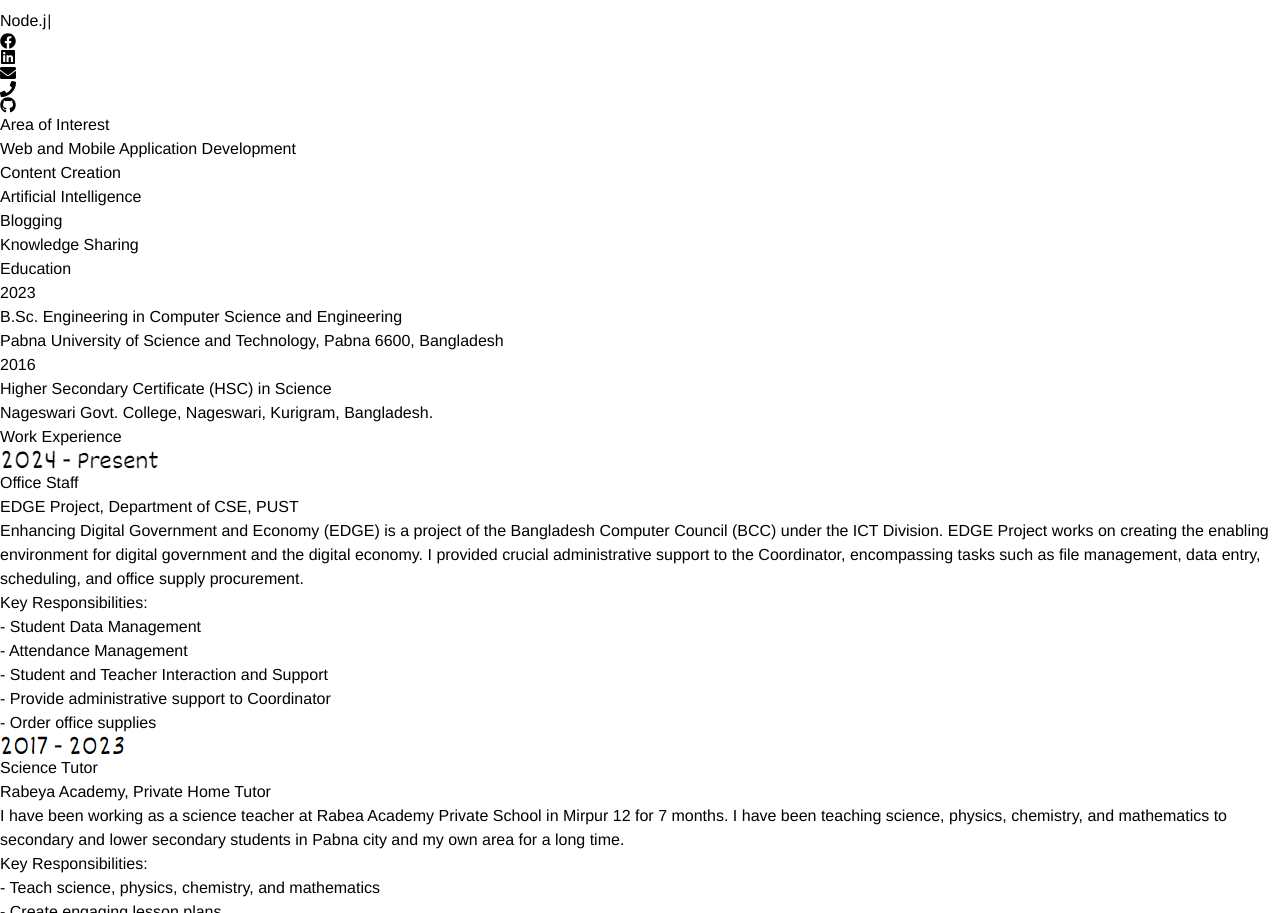
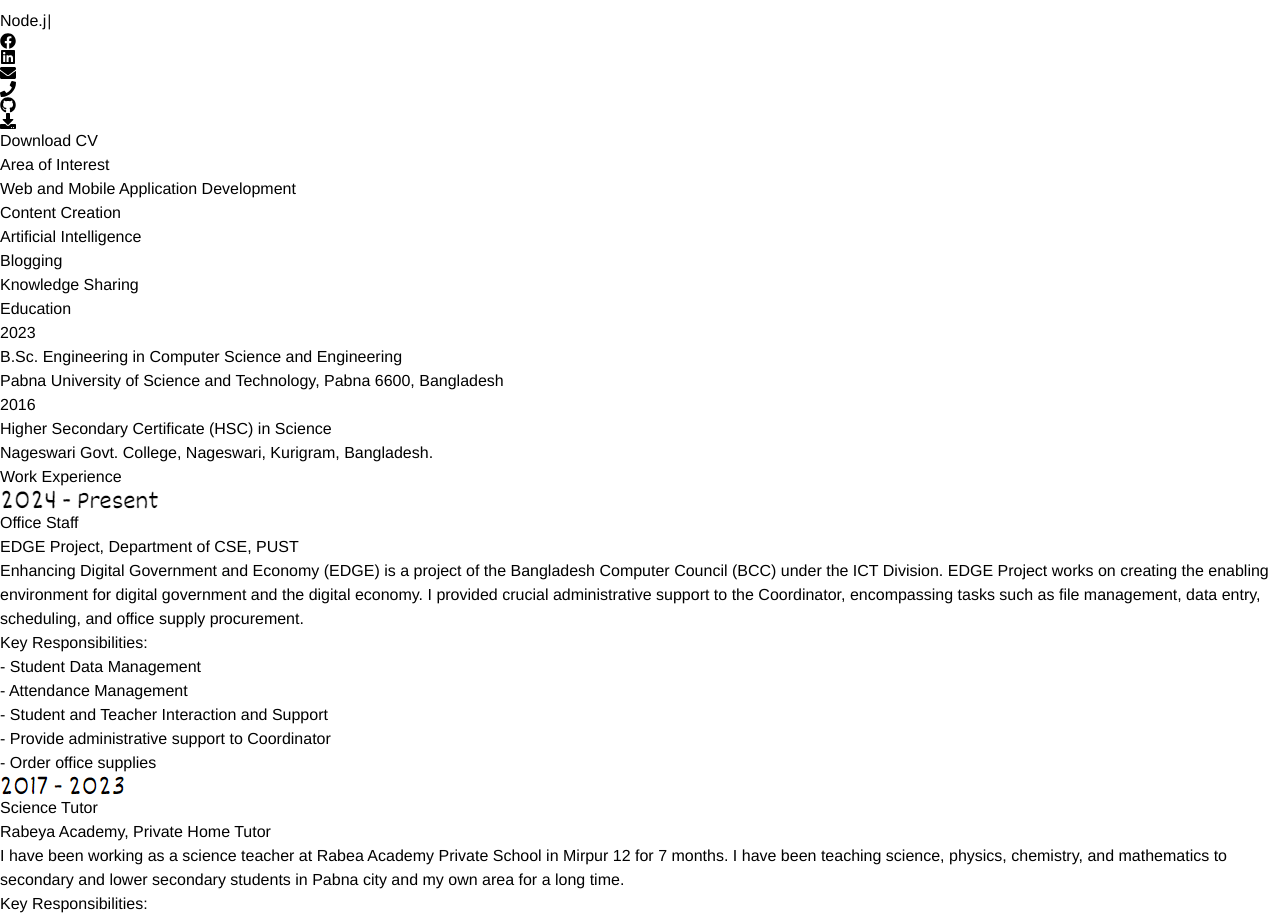
Before and after one commit to codebymojnu/mojnu-portfolio, a React (Vite) app: page / in a window 1280 px wide. Shown: the part 2148-3061 px from the top of the page. Built offline with nearby package versions, Linux system fonts and the light colour scheme; a web font is replaced by a local one.

Commit message:
download cv section

```diff
--- /dev/null
+++ b/src/components/HomePage/DownloadCV.jsx
@@ -0,0 +1,26 @@
+import { FaDownload } from "react-icons/fa";
+
+export default function DownloadCV() {
+  const downloadCV = () => {
+    window.open(
+      "https://drive.google.com/file/d/1czbcleU6Sfd9LcTC-hDVobm4xtWeEo4O/view",
+      "_blank"
+    );
+  };
+
+  return (
+    <section className="py-4">
+      <div className="container mx-auto px-4">
+        <div className="flex items-center justify-center">
+          <button
+            className="bg-blue-500 text-white px-8 py-2 rounded-md flex items-center justify-center hover:bg-blue-600 transition duration-300"
+            onClick={downloadCV}
+          >
+            <FaDownload className="mr-2" />
+            Download CV
+          </button>
+        </div>
+      </div>
+    </section>
+  );
+}
--- a/src/components/HomePage/Home.jsx
+++ b/src/components/HomePage/Home.jsx
@@ -1,4 +1,5 @@
 import AreaOfInterestSection from "./AreaOfInterest";
+import DownloadCV from "./DownloadCV";
 import EducationSection from "./EducationSection";
 import FirstSection from "./FirstSection";
 import HonorsAndAwardsSection from "./HonorsAndAwardSection";
@@ -11,6 +12,7 @@ export default function Home() {
   return (
     <div className="">
       <FirstSection />
+      <DownloadCV />
       <AreaOfInterestSection />
       <EducationSection />
       <WorkExperienceSection />
```
